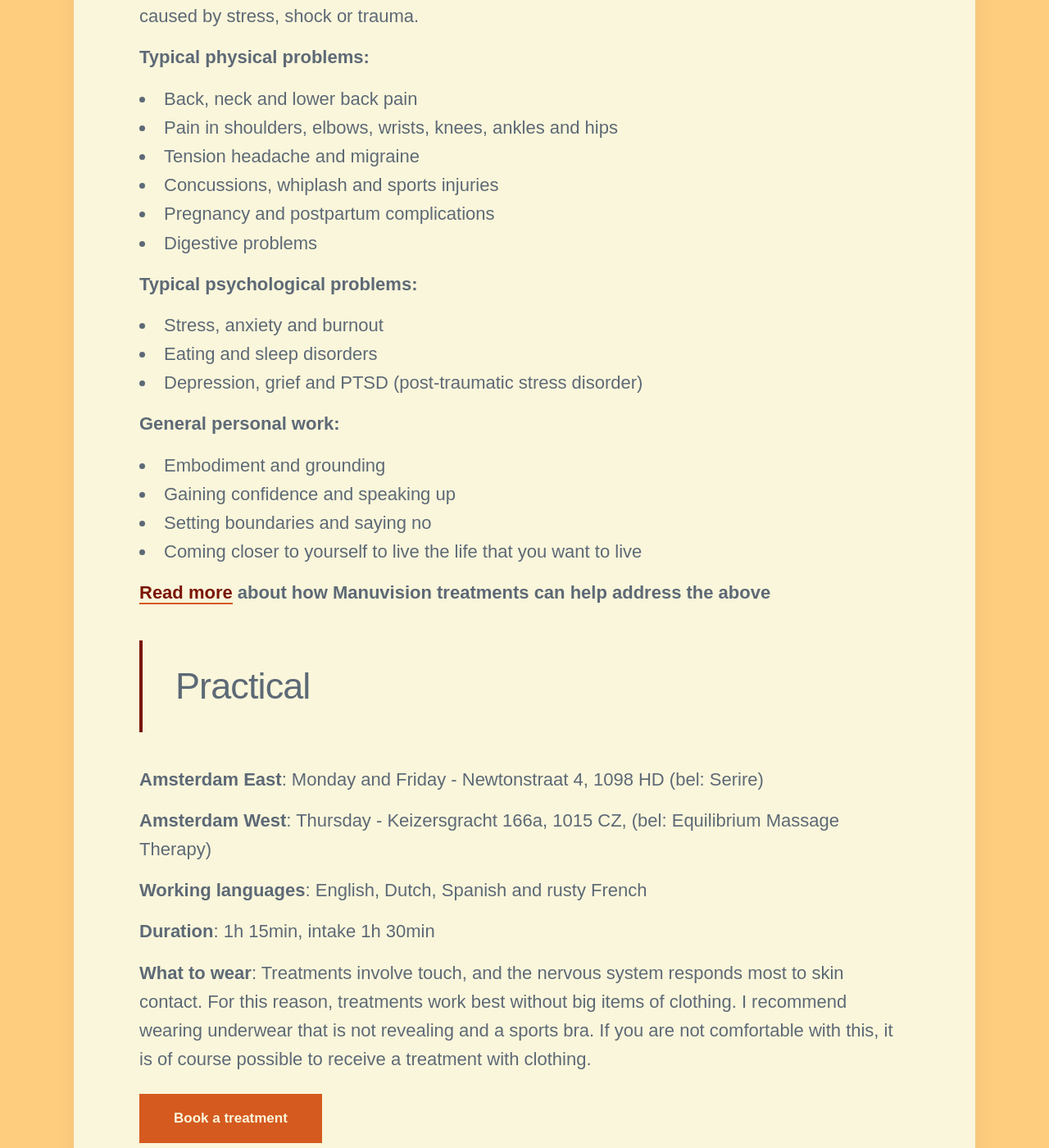
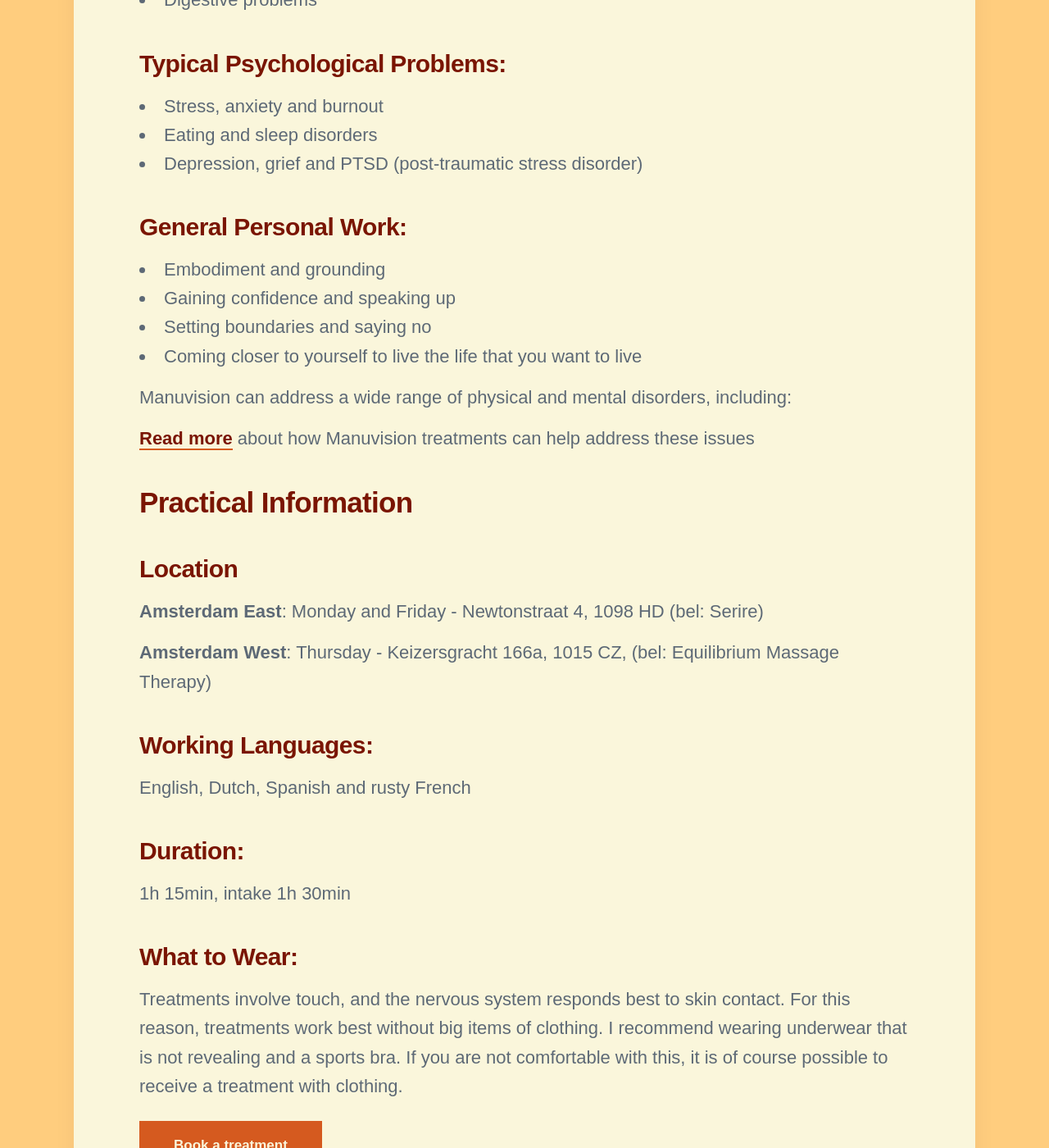
Before and after one commit to threekeytherapy/threekeytherapy.com, a Jekyll site: the page built from _projects/bodytherapy.md, in a window 1280 px wide and 1400 px high, scrolled down 2276 px. Shown: the whole window at 82% size. Built offline with Jekyll 4.4.1, drawn with Linux system fonts in a browser that asks for light colours; nearby versions of some CDN libraries; some web fonts are replaced; some of the changed text lies outside the part shown.

Commit message:
improves sessions page formatting

```diff
--- a/_projects/bodytherapy.md
+++ b/_projects/bodytherapy.md
@@ -10,7 +10,7 @@
   - /treatments
 ---
 
-> The body remembers the life it has lived.
+## The body remembers the life it has lived.
 
 Body and psyche are connected.
 The many impressions and expressions of the past and everyday life are stored in the body.
@@ -24,7 +24,7 @@
 
 That connection has a direct connection to our nervous system, and it is also one of the reasons why Manuvision body therapy works through the nervous system.
 
-> Manuvision body therapy helps you break free
+## Manuvision body therapy helps you break free
 
 We do this by opening the body and loosening the tensions and blockages that lie behind the physical and psychological ailments.
 
@@ -38,11 +38,11 @@
 
 When there is flow and movement, the body's own self-healing processes are automatically set in motion.
 
-> How can it help you?
+## Benefits of Manuvision Body Therapy
 
 Manuvision body therapy can remedy a wide spectrum of physical and mental disorders, which can be rooted in everything from work injuries and physiological imbalances to mental states caused by stress, shock or trauma.
 
-**Typical physical problems:**
+### Typical Physical Problems:
 
 * Back, neck and lower back pain
 * Pain in shoulders, elbows, wrists, knees, ankles and hips
@@ -51,22 +51,27 @@
 * Pregnancy and postpartum complications
 * Digestive problems
 
-**Typical psychological problems:**
+### Typical Psychological Problems:
 
 * Stress, anxiety and burnout
 * Eating and sleep disorders
 * Depression, grief and PTSD (post-traumatic stress disorder)
 
-**General personal work:**
+### General Personal Work:
 
 * Embodiment and grounding
 * Gaining confidence and speaking up
 * Setting boundaries and saying no
 * Coming closer to yourself to live the life that you want to live
 
-**[Read more](https://manuvision-dk.translate.goog/hvad-kan-kropsterapi-hjaelpe-med/?_x_tr_sl=da&_x_tr_tl=en&_x_tr_hl=en-US&_x_tr_pto=wapp) about how Manuvision treatments can help address the above**
 
-> Practical
+Manuvision can address a wide range of physical and mental disorders, including:
+
+[Read more](https://manuvision-dk.translate.goog/hvad-kan-kropsterapi-hjaelpe-med/?_x_tr_sl=da&_x_tr_tl=en&_x_tr_hl=en-US&_x_tr_pto=wapp) about how Manuvision treatments can help address these issues
+
+## Practical Information
+
+### Location
 
 **Amsterdam East**:
 Monday and Friday - Newtonstraat 4, 1098 HD (bel: Serire)
@@ -74,14 +79,14 @@
 **Amsterdam West**:
 Thursday - Keizersgracht 166a, 1015 CZ, (bel: Equilibrium Massage Therapy)
 
-**Working languages**:
+### Working Languages:
 English, Dutch, Spanish and rusty French
 
-**Duration**:
+### Duration:
 1h 15min, intake 1h 30min
 
-**What to wear**:
-Treatments involve touch, and the nervous system responds most to skin contact.
+### What to Wear:
+Treatments involve touch, and the nervous system responds best to skin contact.
 For this reason, treatments work best without big items of clothing.
 I recommend wearing underwear that is not revealing and a sports bra.
 If you are not comfortable with this, it is of course possible to receive a treatment with clothing.
```
